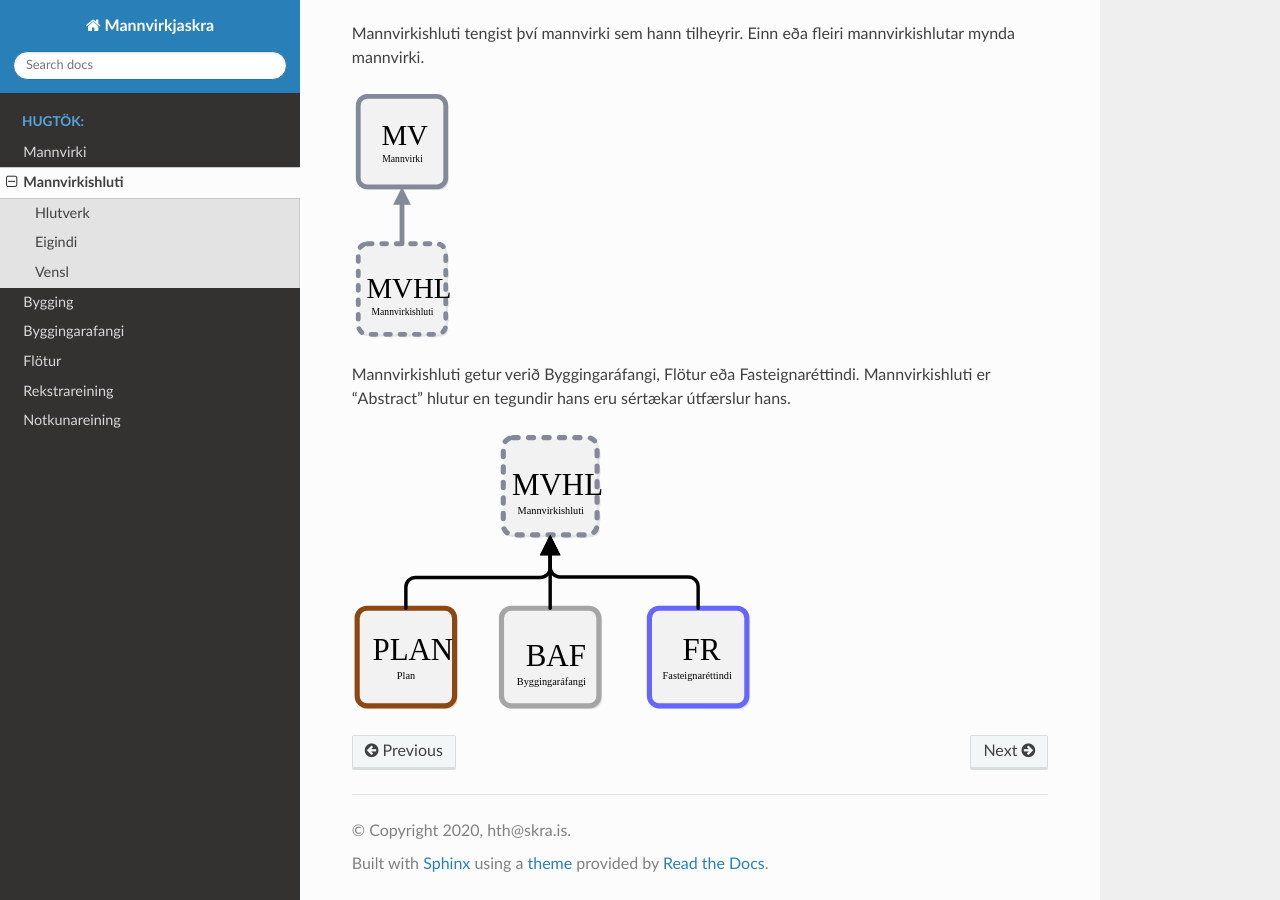
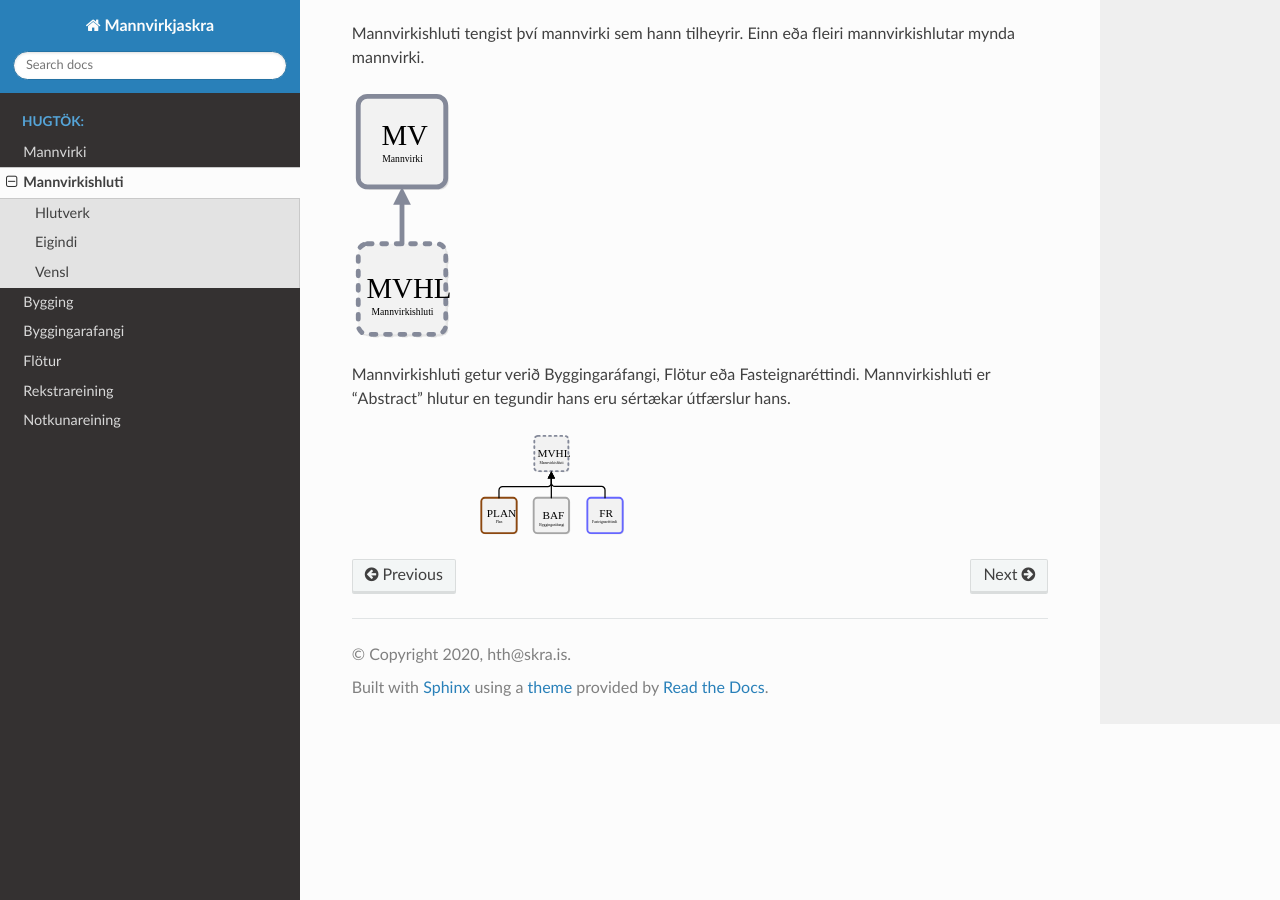
Before and after one commit to hthl/Mannvirkjaskra, a Sphinx documentation site: the page built from source/mannvirkishluti.rst, in a window 1280 px wide and 900 px high, scrolled down 819 px. Built offline with Sphinx 7.4.7 and the Read the Docs theme 2.0.0, drawn with Linux system fonts in a browser that asks for light colours.

Commit message:
Update mannvirkishluti.rst

```diff
--- a/source/mannvirkishluti.rst
+++ b/source/mannvirkishluti.rst
@@ -44,5 +44,7 @@ Mannvirkishluti tengist því mannvirki sem hann tilheyrir. Einn eða fleiri man
 Mannvirkishluti getur verið Byggingaráfangi, Flötur eða Fasteignaréttindi. Mannvirkishluti er "Abstract" hlutur en tegundir hans eru sértækar útfærslur hans.
 
 .. image:: img/mannvirkishluti_tegund.svg
+  :height: 100
   :width: 400
+  :scale: 100
   :alt: Sértækar útfærslur mannvirkishluta
```
